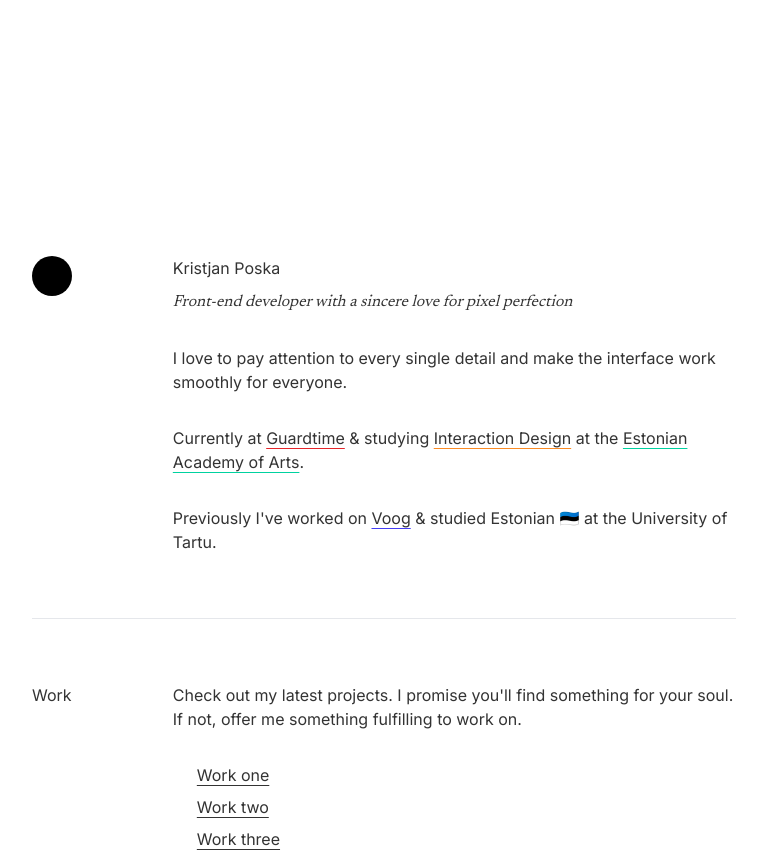
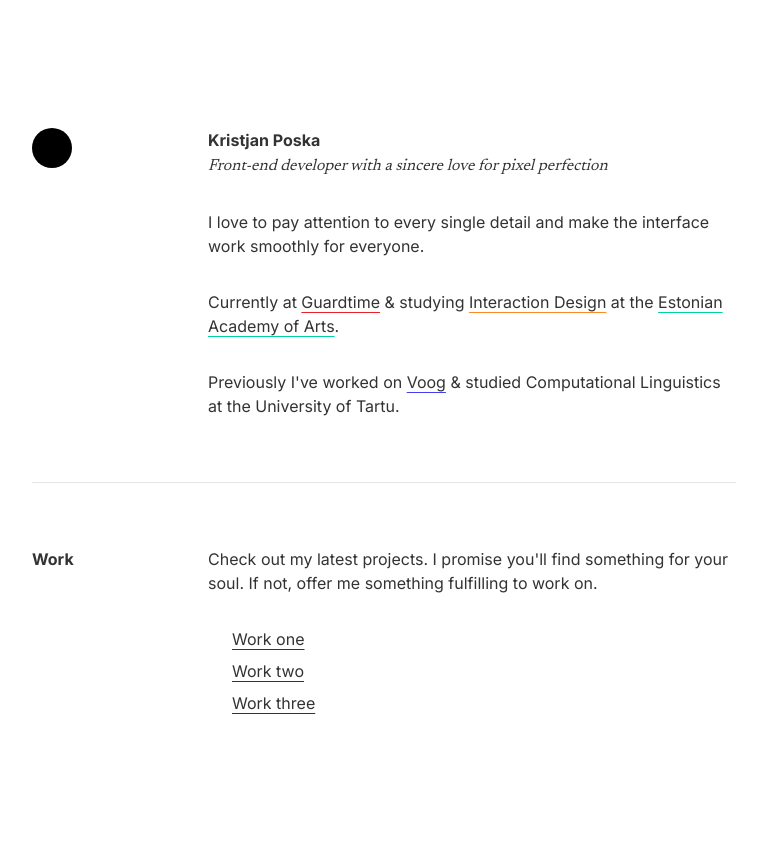
Before and after one commit to pxska/portfolio, a Next.js app: page / in a window 1280 px wide. Shown: the whole page, without its empty margins (256-1023 px from the left). After the commit the page ends 800 px from the top, so only its background shows below. Built offline with nearby package versions, Linux system fonts and the light colour scheme.

Commit message:
Use Tailwind where applicable

```diff
--- a/src/pages/index.js
+++ b/src/pages/index.js
@@ -4,9 +4,9 @@ import styles from '@/styles/Index.module.scss';
 
 export default function Index() {
   return (
-    <div className={styles.container}>
-      <div style={{display: 'flex'}}>
-        <div className={styles.left}>
+    <div className="max-w-3xl m-auto mt-32 px-8">
+      <div className="flex">
+        <div className="w-3/12">
           <svg
             width="40"
             height="40"
@@ -16,64 +16,68 @@ export default function Index() {
             <circle cx="8" cy="8" r="8" fill="black" />
           </svg>
         </div>
-        <div className={styles.right}>
-          <div className={styles.head}>
-            <h1>Kristjan Poska</h1>
+        <div className="w-9/12">
+          <div className="mb-8">
+            <h1 className="font-bold">Kristjan Poska</h1>
             <em>
               Front-end developer with a sincere love for pixel perfection
             </em>
           </div>
 
-          <p>
+          <p className="mb-8">
             I love to pay attention to every single detail and make the
             interface work smoothly for everyone.
           </p>
 
-          <p>
-            Currently at{' '}
+          <p className="mb-8">
+            <span>Currently at </span>
             <Link href="https://www.guardtime.com/" className={styles.gt}>
               Guardtime
-            </Link>{' '}
-            & studying{' '}
+            </Link>
+            <span> & studying </span>
             <Link className={styles.ixd} href="https://ixd.ma/">
               Interaction Design
-            </Link>{' '}
-            at the{' '}
+            </Link>
+            <span> at the </span>
             <Link className={styles.artun} href="">
               Estonian Academy of Arts
             </Link>
-            .
+            <span>.</span>
           </p>
+
           <p>
-            Previously I&apos;ve worked on{' '}
+            <span>Previously I&apos;ve worked on </span>
             <Link className={styles.vg} href="https://voog.com/">
               Voog
-            </Link>{' '}
-            & studied Estonian 🇪🇪 at the University of Tartu.
+            </Link>
+            <span>
+              {' '}
+              & studied Computational Linguistics at the University of Tartu.
+            </span>
           </p>
         </div>
       </div>
 
-      <hr />
+      <hr className="my-16" />
 
-      <div style={{display: 'flex'}}>
-        <div className={styles.left}>
-          <h1>Work</h1>
+      <div className="flex">
+        <div className="w-3/12">
+          <h1 className="font-bold">Work</h1>
         </div>
 
-        <div className={styles.right}>
-          <p>
+        <div className="w-9/12">
+          <p className="mb-8">
             Check out my latest projects. I promise you&apos;ll find something
             for your soul. If not, offer me something fulfilling to work on.
           </p>
           <ul>
-            <li>
+            <li className="list-none pb-2 pl-2">
               <Link href="#">Work one</Link>
             </li>
-            <li>
+            <li className="list-none pb-2 pl-2">
               <Link href="#">Work two</Link>
             </li>
-            <li>
+            <li className="list-none pb-2 pl-2">
               <Link href="#">Work three</Link>
             </li>
           </ul>
--- a/src/styles/Index.module.scss
+++ b/src/styles/Index.module.scss
@@ -1,30 +1,3 @@
-.container {
-  max-width: 768px;
-  margin: 256px auto 0 auto;
-  padding: 0 32px;
-}
-
-.head {
-  margin-bottom: 32px;
-
-  h1 {
-    margin-bottom: 8px;
-  }
-}
-
-.left {
-  width: 20%;
-}
-
-.right {
-  width: 80%;
-  margin-left: auto;
-
-  p {
-    margin-top: 0;
-  }
-}
-
 .gt {
   text-decoration-color: var(--color-gt);
 }
--- a/src/styles/globals.css
+++ b/src/styles/globals.css
@@ -26,20 +26,6 @@ body {
   color: var(--color-dark);
 }
 
-h1 {
-  font-size: 16px;
-  margin: 0;
-}
-
-p {
-  font-size: 16px;
-  line-height: 150%;
-}
-
-p:not(:last-child) {
-  margin-bottom: 32px;
-}
-
 em {
   font-family: var(--font-serif);
 }
@@ -55,14 +41,6 @@ a:hover {
   text-decoration-color: transparent;
 }
 
-hr {
-  margin: 64px 0;
-}
-
 ul {
   padding-inline-start: 16px;
 }
-
-li {
-  padding: 0 0 8px 8px;
-}
```
